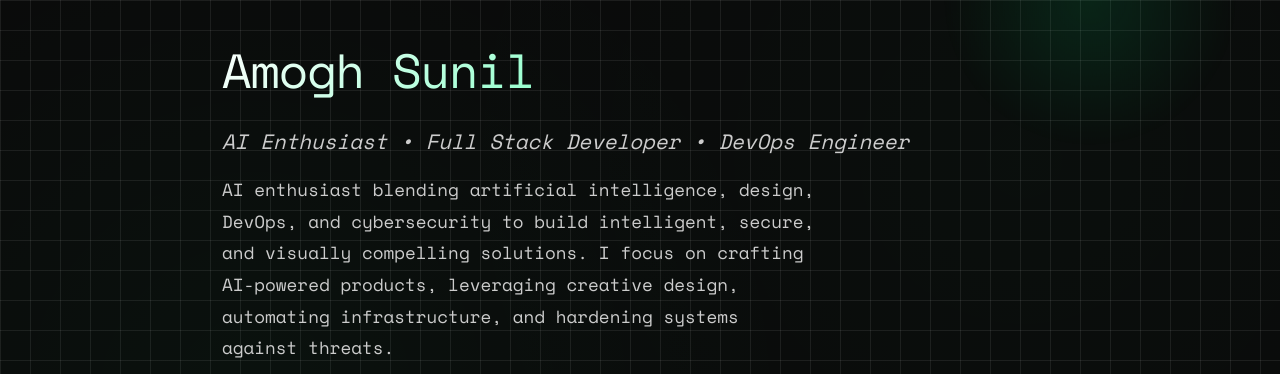
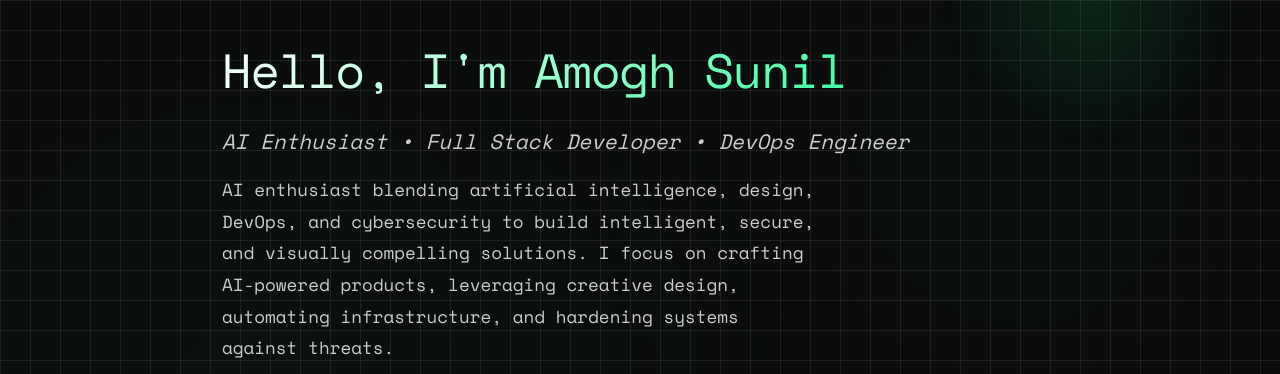
Before and after one commit to stealthwhizz/stealthwhizz.github.io, a plain HTML site: page index.html in a window 1280 px wide. Shown: the top 374 px of the page. Drawn offline with nearby package versions, Linux system fonts and the light colour scheme.

Commit message:
Update index.html

```diff
--- a/index.html
+++ b/index.html
@@ -12,7 +12,7 @@
     <div class="glow"></div>
 
     <header>
-        <h1 class="typewriter">Amogh Sunil</h1>
+        <h1 class="typewriter">Hello, I'm Amogh Sunil</h1>
         <p class="subtitle">AI Enthusiast • Full Stack Developer • DevOps Engineer</p>
         <p class="bio">AI enthusiast blending artificial intelligence, design, DevOps, and cybersecurity to build intelligent, secure, and visually compelling solutions. I focus on crafting AI-powered products, leveraging creative design, automating infrastructure, and hardening systems against threats.</p>
 
```
